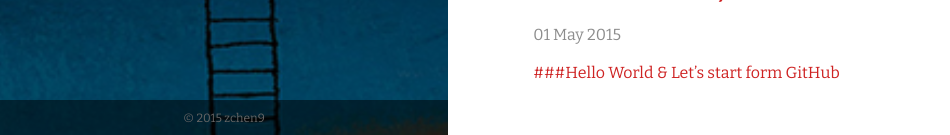
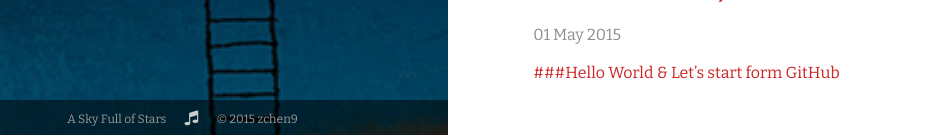
Before and after one commit to ch1oechao/ch1oechao.github.io, a Jekyll site: the page built from index.html, in a window 1280 px wide. Shown: the part 765-900 px from the top of the page, without its empty margins (0-950 px from the left). Built offline with Jekyll 4.4.1, drawn with Linux system fonts in a browser that asks for light colours; nearby versions of some CDN libraries; library files that are not in the unit come from our copies.

Commit message:
add music

```diff
--- a/assets/css/main.css
+++ b/assets/css/main.css
@@ -255,18 +255,35 @@ header .list_button{
 header .info{
   position: absolute;
   bottom: 0;
-  text-align: center;
+  padding-left: 15%;
   width: 100%;
   height: 35px;
   background-color: rgba(0,0,0,.5);
 }
 
 .info span{
-  display: block;
+  text-align: center;
   font-size: 12px;
-  color: #666;
-  padding-top: 4px;
+  line-height: 35px;
+  color: #999;
 }
+.info .fa-music {
+    margin: 0;
+    padding: 0 15px;
+    line-height: 35px;
+    color: #CCC;
+    cursor: pointer;
+}
+.info .fa-music:hover{
+    color: #FFF;
+}
+
+.info b{
+  color: #CCC;
+  padding: 0 20px;
+  margin: 0 auto;
+}
+
 
 header ul.meta {
   margin-top: 45px;
--- a/assets/js/index.js
+++ b/assets/js/index.js
@@ -8,6 +8,51 @@ window.onload = function(){
 	var listInfo = $("#list_info");
 	var listCon = $("#list_contact");
 	var listAbout = $("#list_about");
+
+	var audioPlay = $("#audioplay");
+
+	audioPlay.onclick = function(){
+		if(audioPlay.className.indexOf("spin") == -1){
+			addClass(audioPlay,"fa-spin");
+			appendMusic();
+		}else{
+			audioPlay.setAttribute("class","fa fa-music");
+			var audioElement = $("#playMusic");
+			var myInfo = $("#myinfo").childNodes;
+			for(var  i=0,len=myInfo.length;i<len;i++){
+				if(myInfo[i].tagName == "audio"){
+					console.log(myInfo[i]);
+					myInfo[i].parentNode.removeChild(this);
+				}
+			}
+			// if(audioElement){
+			// 	while(audioElement.hasChildNodes()){
+			// 		audioElement.removeChild(audioElement.firstChild);
+			// 	}
+			// }
+		}
+
+	};
+
+	function appendMusic(){
+
+		var myInfo = $("#myinfo");
+		var audioPlay = $("#audioplay");
+		var audioElement = document.createElement("audio");
+		audioElement.setAttribute("autoplay","autoplay");
+		audioElement.setAttribute("id","playMusic");
+
+		var audioSourceOgg = document.createElement("source");
+		audioSourceOgg.setAttribute("src","http://7xic0o.com1.z0.glb.clouddn.com/zchen9A Sky Full of Stars.ogg");
+		audioSourceOgg.setAttribute("type","audio/ogg");
+		var audioSourceMp3 = document.createElement("source");
+		audioSourceMp3.setAttribute("src","http://7xic0o.com1.z0.glb.clouddn.com/zchen9A Sky Full of Stars.mp3");
+		audioSourceMp3.setAttribute("type","audio/mpeg");
+
+		audioElement.appendChild(audioSourceOgg);
+		audioElement.appendChild(audioSourceMp3);
+		myInfo.appendChild(audioElement);
+	};
 
 	listInfo.onclick = function(){
 		var infoMe = $(".info_me")[0];
--- a/index.html
+++ b/index.html
@@ -15,6 +15,8 @@ layout: default
   </div>
 
   <div class="info" id="myinfo">
+    <span>A Sky Full of Stars</span>
+    <i class="fa fa-music" id="audioplay"></i>
     <span>&copy; 2015 zchen9</span>
   </div>
 
```
